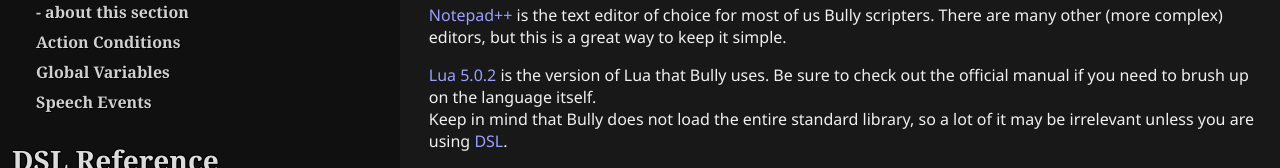
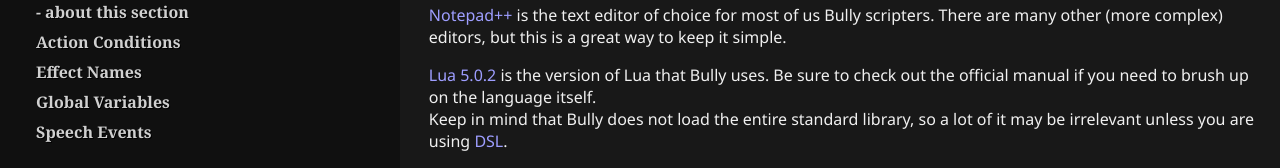
Before and after one commit to derpy54320/bully-scripting, a plain HTML site: page index.html in a window 1280 px wide. Both pictures are taken after a click on the element "Raw Dumps". Shown: the part 357-525 px from the top of the page. Drawn offline with Linux system fonts and the light colour scheme.

Commit message:
add effects to navigation

```diff
--- a/navigation.html
+++ b/navigation.html
@@ -64,6 +64,7 @@
 			<div class="nav_cat_links">
 				<a class="nav_cat_link" href="/dumps.html">- about this section</a>
 				<a class="nav_cat_link" href="/dumps/actconditions.html">Action Conditions</a>
+				<a class="nav_cat_link" href="/dumps/globals.html">Effect Names</a>
 				<a class="nav_cat_link" href="/dumps/globals.html">Global Variables</a>
 				<a class="nav_cat_link" href="/dumps/speech.html">Speech Events</a>
 			</div>
```
